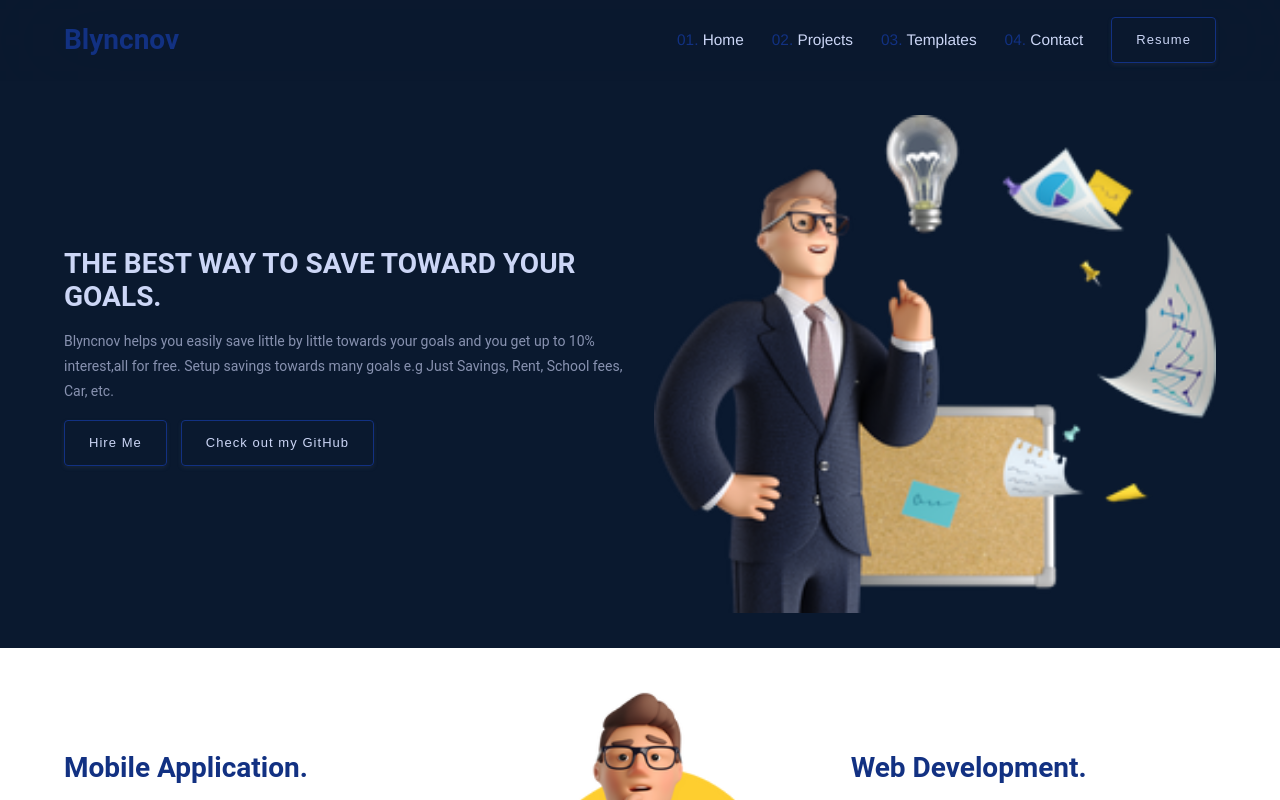
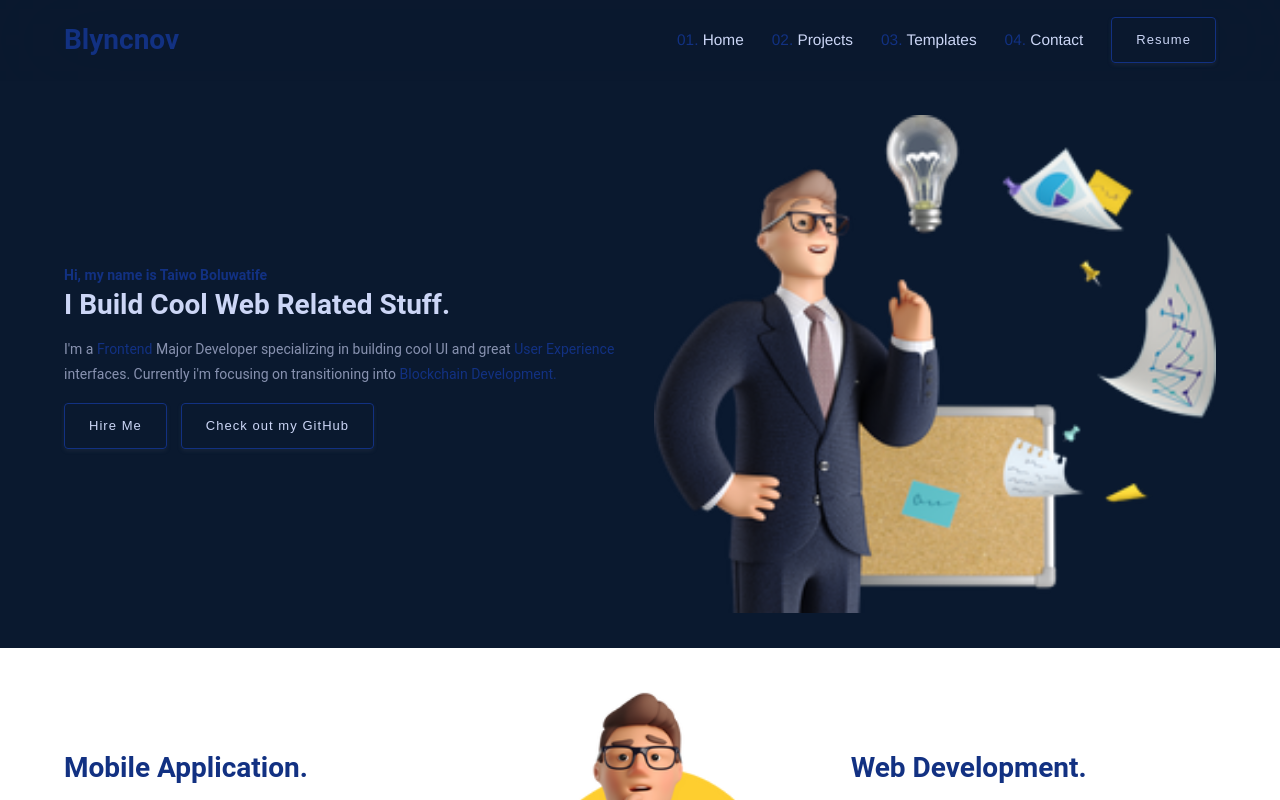
Before and after one commit to blyncnov/portfolioXd, a Next.js app: page / in a window 1280 px wide. Shown: the top 800 px of the page. Built offline with nearby package versions, Linux system fonts and the light colour scheme.

Commit message:
blyncnov portfolio website redesign v7 services

```diff
--- a/components/HeroPage.jsx
+++ b/components/HeroPage.jsx
@@ -30,10 +30,12 @@ const Navigation = () => {
                     <Section>
                         <SectionInner>
                             <Divider>
-                                <HeadingOne color="#ccd6f6">THE BEST WAY TO SAVE TOWARD YOUR GOALS.</HeadingOne>
+                                <HeadingOne color="#ccd6f6">
+                                    <Paragraph color="#123182">Hi, my name is Taiwo Boluwatife</Paragraph> I Build Cool Web Related Stuff.
+                                </HeadingOne>
                                 <br />
-                                <Paragraph color="#8892B0">Blyncnov helps you easily save little by little towards your goals and you get up to 10% interest,all for free.
-                                    Setup savings towards many goals e.g Just Savings, Rent, School fees, Car, etc.
+                                <Paragraph color="#8892B0"> I&apos;m a <span>Frontend</span> Major Developer specializing in building cool UI and great <span>User Experience </span> interfaces.
+                                    Currently i&apos;m focusing on transitioning into <span>Blockchain Development.</span>
                                 </Paragraph>
 
                                 <br />
--- a/styles/constants/Constants.js
+++ b/styles/constants/Constants.js
@@ -48,6 +48,10 @@ color: ${({ color }) => color ? color : "black"};
 @media (max-width: 768px) {
   font-size: ${({ size }) => size ? size : "14px"};
 }
+
+span{
+  color: #123182;
+}
 `
 
 
@@ -73,7 +77,7 @@ export const Button1 = styled.button`
       &:hover {
            box-shadow: 0px 0px 1px rgba(40, 41, 61, 0.03),
       0px 2px 4px rgba(96, 97, 112, 0.14);
-    color: ${({TexTH}) => TexTH ? TexTH : "#123182"};
+    color: ${({TexTH}) => TexTH ? TexTH : "white"};
     background-color: ${({BgT}) => BgT ? BgT : "transparent"};
     border: ${({border}) => border ? border : "1px solid #123182"};
       }
```
